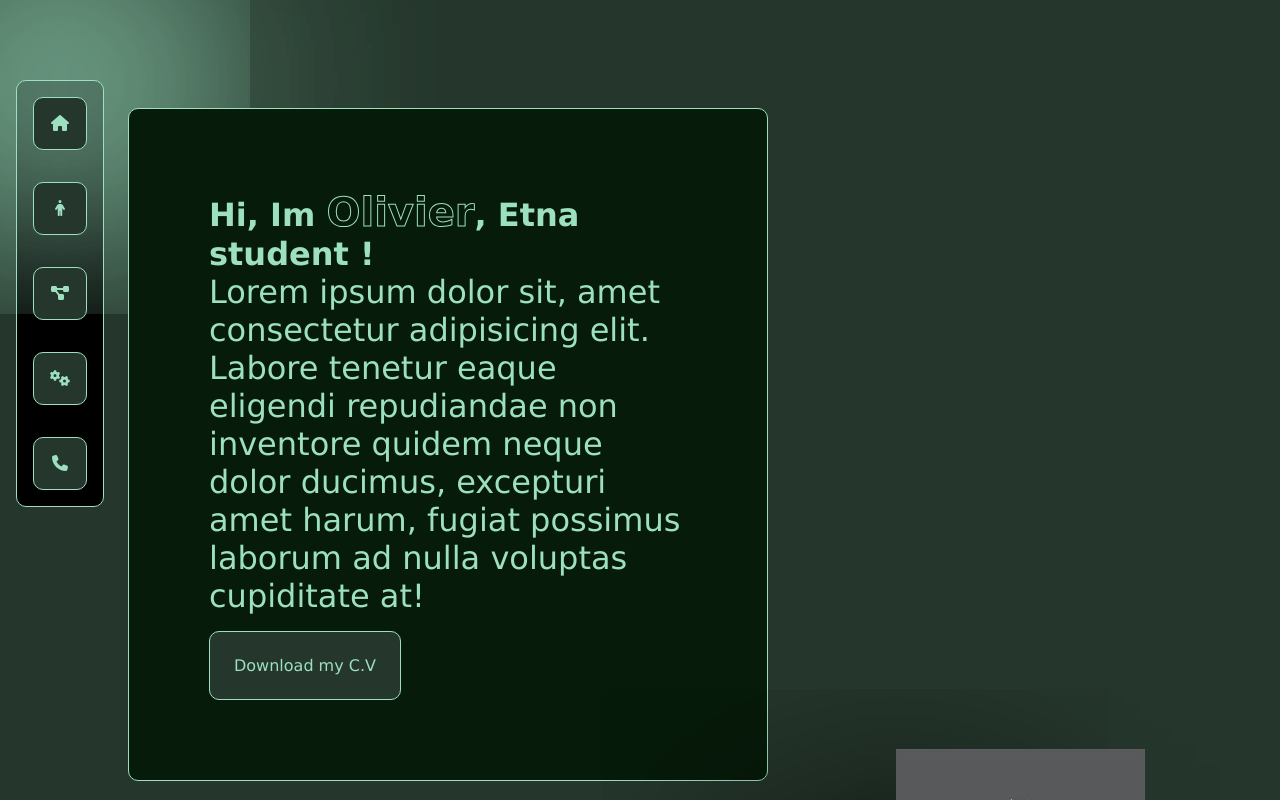
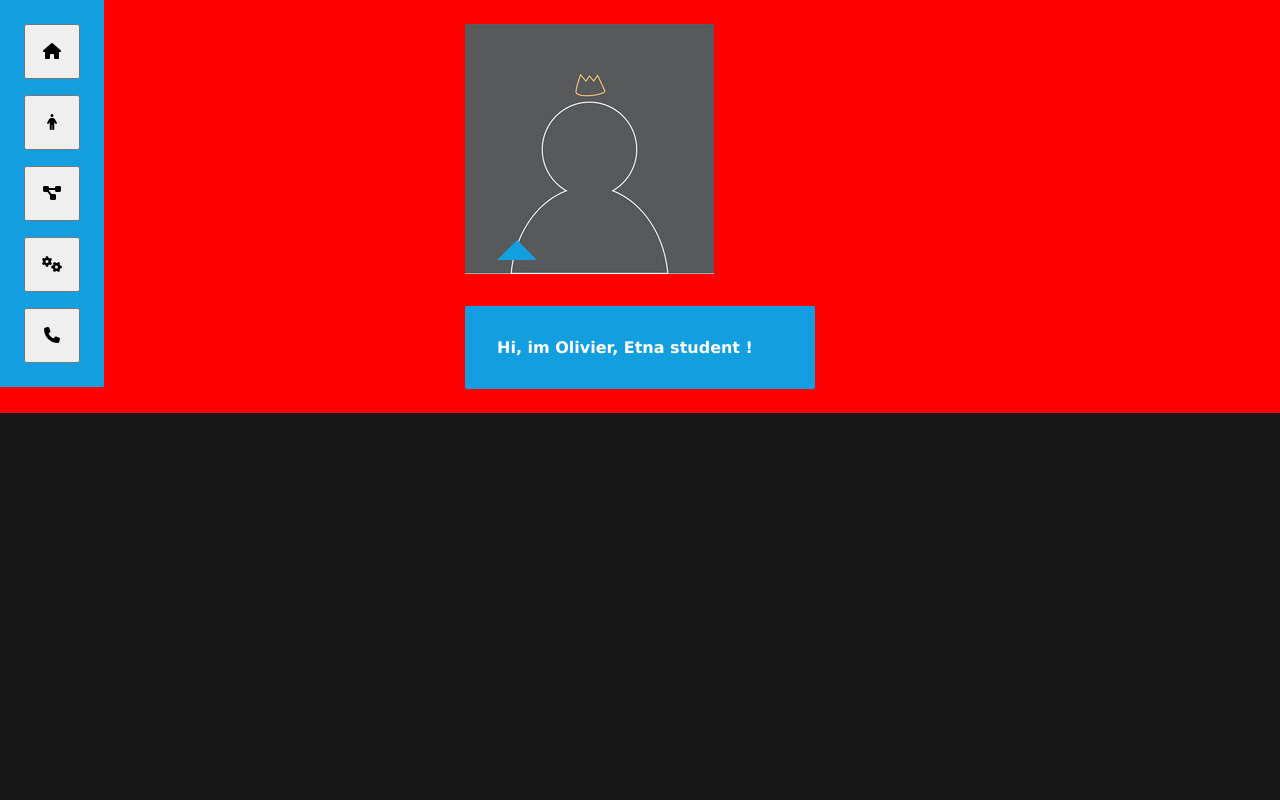
Before and after one commit to vo-olivier250405/react-portfolio, a React (Vite) app: page / in a window 1280 px wide. Shown: the top 800 px of the page. Built offline with nearby package versions, Linux system fonts and the light colour scheme.

Commit message:
[DEL] =>Changing the website design

```diff
--- /dev/null
+++ b/src/components/atoms/BubbleBox.tsx
@@ -0,0 +1,7 @@
+type BubbleBoxProps = {
+  text: JSX.Element;
+};
+
+export const BubbleBox = (props: BubbleBoxProps) => {
+  return <div className="bubble-text">{props.text}</div>;
+};
--- a/src/components/atoms/index.ts
+++ b/src/components/atoms/index.ts
@@ -1,5 +1,6 @@
 import { Button } from "./Button";
 import { InputText } from "./InputText";
 import { Copyrigths } from "./Copyrights";
+import { BubbleBox } from "./BubbleBox";
 
-export { Button, InputText, Copyrigths };
+export { Button, InputText, Copyrigths, BubbleBox };
--- a/src/components/molecules/Description.tsx
+++ b/src/components/molecules/Description.tsx
@@ -1,25 +1,16 @@
+import { BubbleBox } from "../atoms";
+
 export const Description = () => {
   return (
     <div className="details">
-      <div className="details-name-description">
-        <h1>
-          Hi, Im <span>Olivier</span>, Etna student !
-        </h1>
-        <p>
-          Lorem ipsum dolor sit, amet consectetur adipisicing elit. Labore
-          tenetur eaque eligendi repudiandae non inventore quidem neque dolor
-          ducimus, excepturi amet harum, fugiat possimus laborum ad nulla
-          voluptas cupiditate at!
-        </p>
-        <a href="src/assets/VO_Olivier.pdf" className="download-cv" target="#">
-          Download my C.V
-        </a>
-      </div>
-      <div className="details-profile-picture">
-        <span className="blur-black"></span>
-        <span className="blur-black"></span>
-        <img src="src/assets/pic1.jpg" alt="Profile pic" />
-      </div>
+      <img src="src/assets/pic1.jpg" alt="profile-picture" />
+      <BubbleBox
+        text={
+          <h1>
+            Hi, im <span>Olivier</span>, Etna student !
+          </h1>
+        }
+      />
     </div>
   );
 };
--- a/src/styles/App.css
+++ b/src/styles/App.css
@@ -3,96 +3,57 @@
   padding: 0;
   box-sizing: border-box;
   font-size: medium;
-  background-color: #25362C;
-  color: #9CE0BF ;
   text-decoration: none;
   font-family: Verdana, Geneva, Tahoma, sans-serif;
+
 }
 
-/* .details-description{
-  display: grid;
-  justify-items: right;
-  padding: 1rem;
-  margin: 1rem;
-} */
-
 body{
-  display: grid;
-  justify-content: center;
+  background-color: #181818;
+  color: #fff;
 }
-
 section{
   height: 100vh;
 }
 
-.details{
-  background-color: transparent;
-  display: grid;
+.bubble-text{
+  background:#139ee0;
+  color:#fff;
+  padding:7px 15px;
+  border-radius:2px;
+  width:350px;
+  padding: 2rem;
+  margin-top: 2rem;
 }
 
-.details-name-description{
-  padding: 5rem;
-  border: 1px solid #9CE0BF;
-  border-radius: 10px;
-  background-color: rgb(7, 27, 10);
-  position: relative;
+.bubble-text::before{
+  content:"";
+  border-left:20px solid transparent;
+  border-right:20px solid transparent;
+  border-bottom: 20px solid #139ee0;
+  top: 30%;
+  position: absolute;
+  margin: auto;
+  }
+
+.details{
   display: grid;
-  max-width: 50%;
-  left: 10%;
-  top: 16%
-}
-.details-name-description a{
-  max-width: fit-content;
+  justify-content: center;
+  background-color: red;
   padding: 1.5rem;
-  margin-top: 1rem ;
-  border:1px solid #9CE0BF;
-  border-radius: 10px;
 }
 
-.details-name-description a:hover{
-  background-color: #6fac8f;
-  color: #25362C;
-}
-.details-name-description h1, p{
-  background-color: transparent;
-  font-size: 2rem;
-}
-
-.details-name-description span{
-  font-size: 2.5rem;
-  background-color: transparent;
-  -webkit-text-fill-color: transparent;
-  -webkit-text-stroke: 1px #9CE0BF;
-}
-.details-profile-picture{
-  max-width: fit-content;
-  background-color: red;
-  position: relative;
-  top: 30%;
-  left: 70%;
-  }
-
-.blur{
-  box-shadow: 0 0 300px 80px #9CE0BF;
-}
-
-.blur-black{
-  box-shadow: 0 0 300px 100px black;
-}
 .links{
   display: grid;
-  margin: 1rem;
+  justify-content: left;
+  padding: 1rem;
+  max-width: fit-content;
+  max-height: fit-content;
+  background-color: #139ee0;
   position: fixed;
-  left: 0;
-  top: 4em;
-  background-color: black;
-  border-radius: 10px;
-  border: #9CE0BF 1px solid;
 }
 
 .buttons{
-  border: 1px solid;
-  border-radius: 10px;
-  margin: 1rem;
   padding: 1rem;
+  margin: 0.5rem;
 }
```
